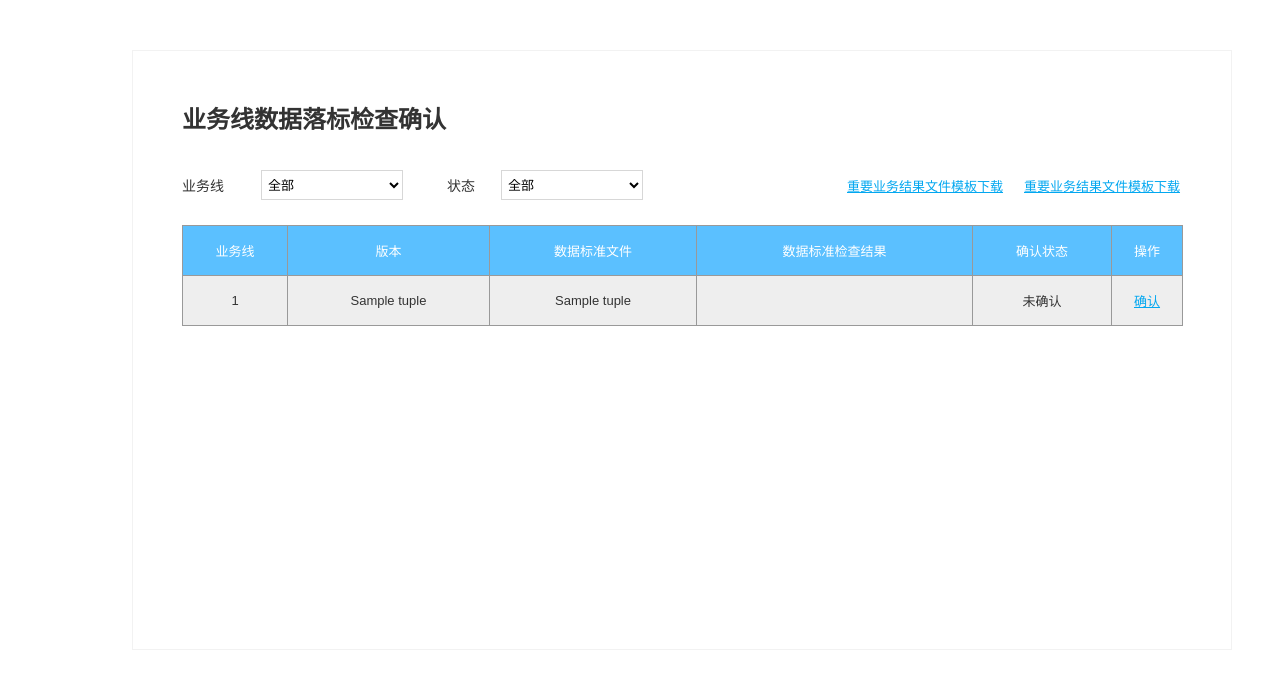
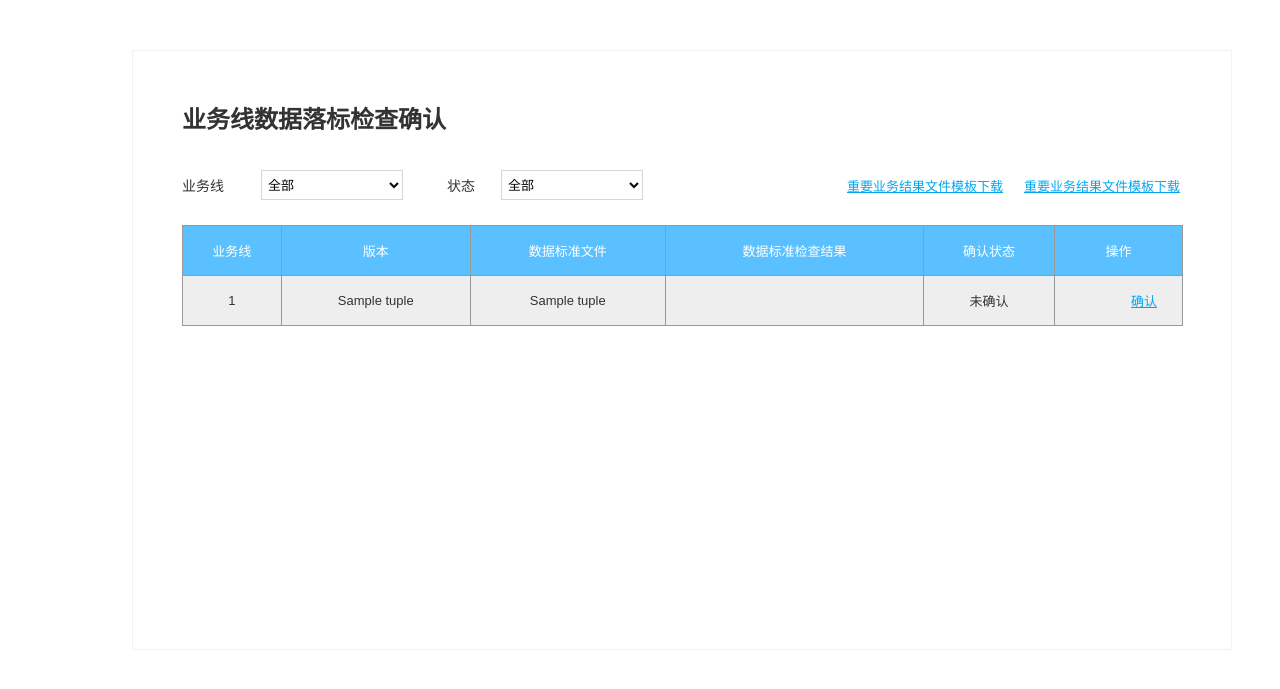
Before and after one commit to zhou-zhichao/flaskWeb, a Flask app: template templates/数据线落标检查.html in a window 1280 px wide. Shown: the part 56-745 px from the top of the page. Run offline with Flask 3, Linux system fonts and the light colour scheme; the template is opened without the code that fills it: most values are stand-ins (such as "Sample title", 1, 10 or a date in 2020); some libraries are stand-ins or nearby versions.

Commit message:
调整了一下样式

```diff
--- a/app.py
+++ b/app.py
@@ -67,7 +67,7 @@ def create_app():
         return send_file(filename, as_attachment=True)
     @app.route("/confirm/<filename>")
     def confirm(filename):
-        # xlsx_func(filename)
+        xlsx_func(filename)
         return redirect("/second")
 
     @app.route('/third/download/<file_name>')
--- a/static/files/数据线落标检查/styles.css
+++ b/static/files/数据线落标检查/styles.css
@@ -2877,7 +2877,12 @@ table tfoot tr td {
 /*    width: 400px;*/
 /*}*/
 td a {
-    /*margin-right: 15px;*/
+    margin-right: 25px;
     color: #02a7f0;
-    /*float:right;*/
-}
+    float:right;
+}
+td:last-child a{
+  color: #02a7f0;
+  margin_right: auto;
+  display:block;
+}
```
